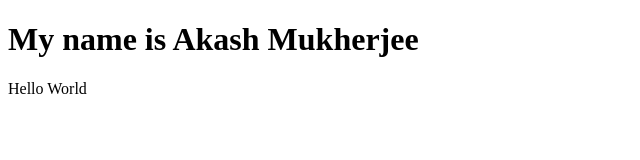
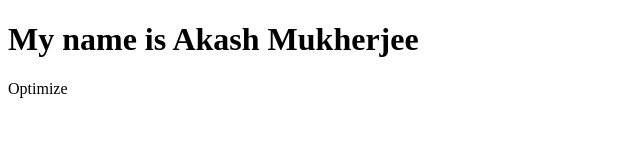
Before and after one commit to akashmukh/Jenkins, a plain HTML site: page index.html in a window 1280 px wide. Shown: the full height of the page, 0-640 px from the left. Drawn offline with Linux system fonts and the light colour scheme.

Commit message:
new modify

```diff
--- a/index.html
+++ b/index.html
@@ -4,7 +4,7 @@
 
 <h1>My name is Akash Mukherjee</h1>
 
-<p>Hello World</p>
+<p>Optimize</p>
 
 </body>
 </html>
```
